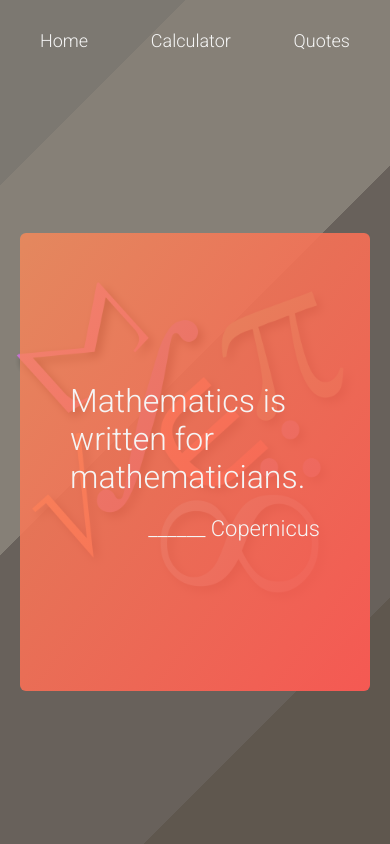
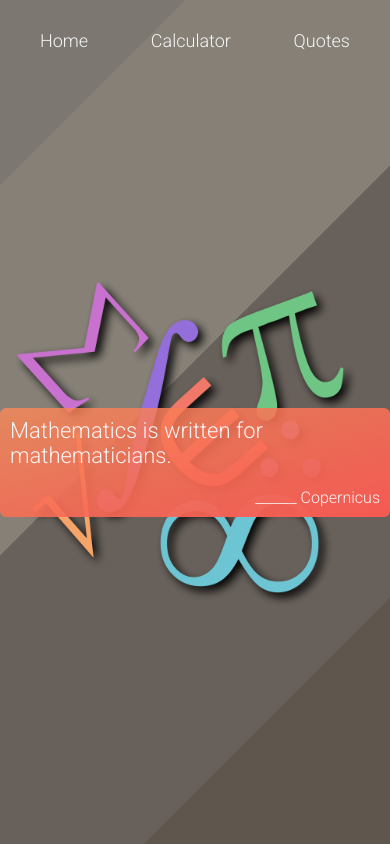
Before and after one commit to amita-roy/Calculator, a React (Create React App) app: page /quotes in a window 390 px wide. Built offline with nearby package versions, Linux system fonts and the light colour scheme.

Commit message:
Update style for quote-box

```diff
--- a/src/pages/quotes.css
+++ b/src/pages/quotes.css
@@ -10,7 +10,7 @@
 }
 
 .quote-box {
-  padding: 0 50px;
+  padding: 40px;
   border-radius: 6px;
   display: flex;
   flex-direction: column;
@@ -18,7 +18,6 @@
   justify-content: center;
   width: 70%;
   min-width: 350px;
-  min-height: 250px;
   height: 60%;
   color: whitesmoke;
   background: rgba(251, 138, 88, 0.4);
@@ -36,3 +35,22 @@
   font-size: 22px;
   font-weight: 400;
 }
+
+@media screen and (max-width: 500px) {
+    .quote-box {
+        height: auto;
+        width: fit-content;
+        padding: 10px;
+    }
+
+    .quote-box h2 {
+
+        font-size: 22px;
+      }
+
+    .quote-box p {
+    font-size: 16px;
+    }
+
+
+}
```
